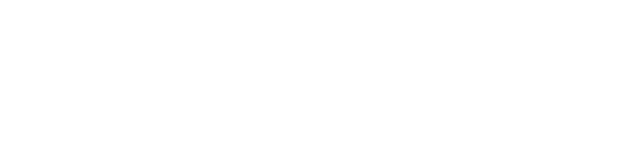
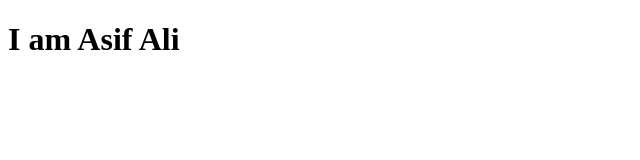
Before and after one commit to AsifAliDeveloper/Bootstrap5, a plain HTML site: page index.html in a window 1280 px wide. Shown: the whole page, without its empty margins (0-640 px from the left). Drawn offline with Linux system fonts and the light colour scheme.

Commit message:
remove hr tage from readme file and add h1 tag for heading

```diff
--- a/index.html
+++ b/index.html
@@ -5,5 +5,7 @@
     <meta name="viewport" content="width=device-width, initial-scale=1.0" />
     <title>GitHub Demo</title>
   </head>
-  <body></body>
+  <body>
+    <h1>I am Asif Ali</h1>
+  </body>
 </html>
```
Also changed, not shown: 1 other file.
